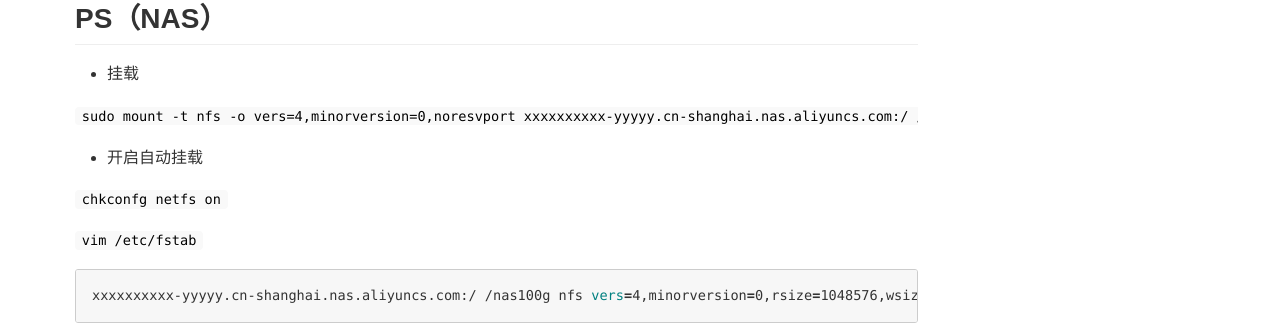
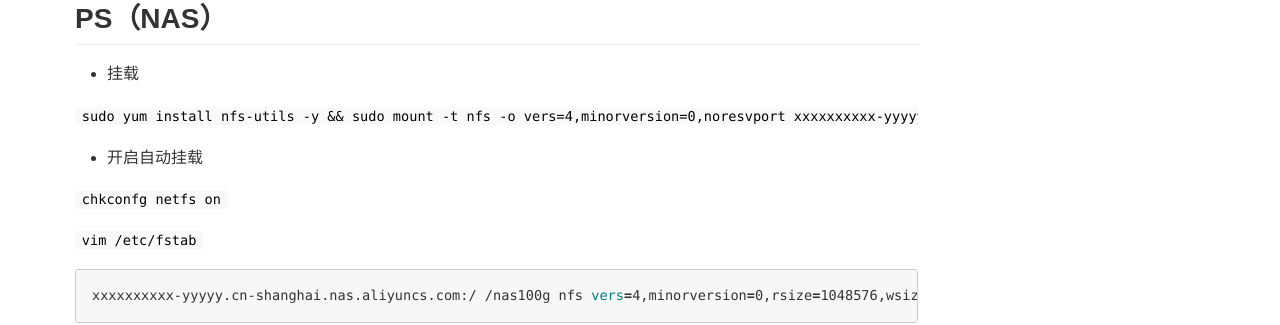
Before and after one commit to ShaneKing/ShaneKing.github.io, a Jekyll site: the page built from _posts/2018-07-22-aliyun-centos7-mount-oss-for-share-archive.md, in a window 1280 px wide and 900 px high, scrolled down 1688 px. Shown: the part 342-667 px from the top of the window. Built offline with Jekyll 4.4.1, drawn with Linux system fonts in a browser that asks for light colours; comment, search, counter and statistics services are not loaded.

Commit message:
add install

```diff
--- a/_posts/2018-07-22-aliyun-centos7-mount-oss-for-share-archive.md
+++ b/_posts/2018-07-22-aliyun-centos7-mount-oss-for-share-archive.md
@@ -44,7 +44,7 @@
 ## PS（NAS）
 - 挂载
 
-`sudo mount -t nfs -o vers=4,minorversion=0,noresvport xxxxxxxxxx-yyyyy.cn-shanghai.nas.aliyuncs.com:/ /nas100g`
+`sudo yum install nfs-utils -y && sudo mount -t nfs -o vers=4,minorversion=0,noresvport xxxxxxxxxx-yyyyy.cn-shanghai.nas.aliyuncs.com:/ /nas100g`
 
 - 开启自动挂载
 
```
